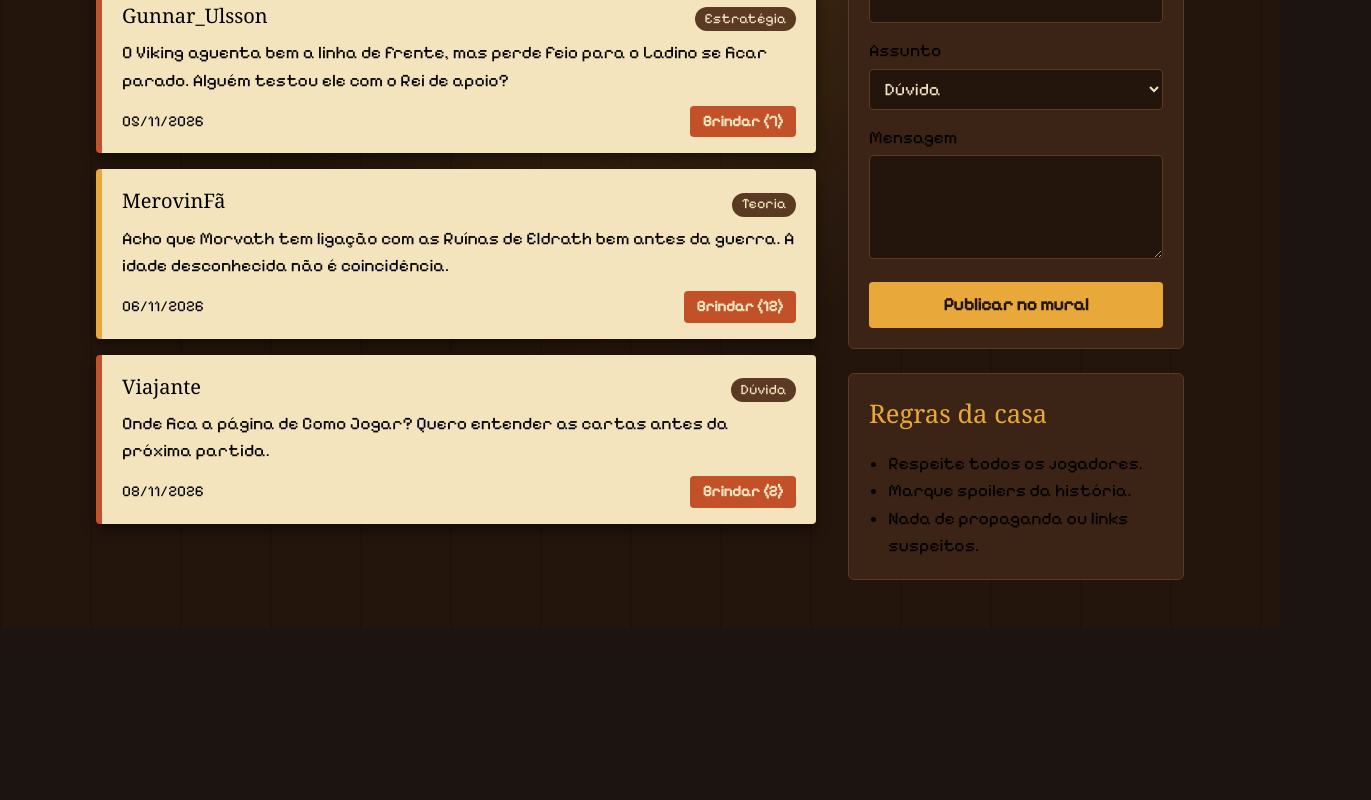
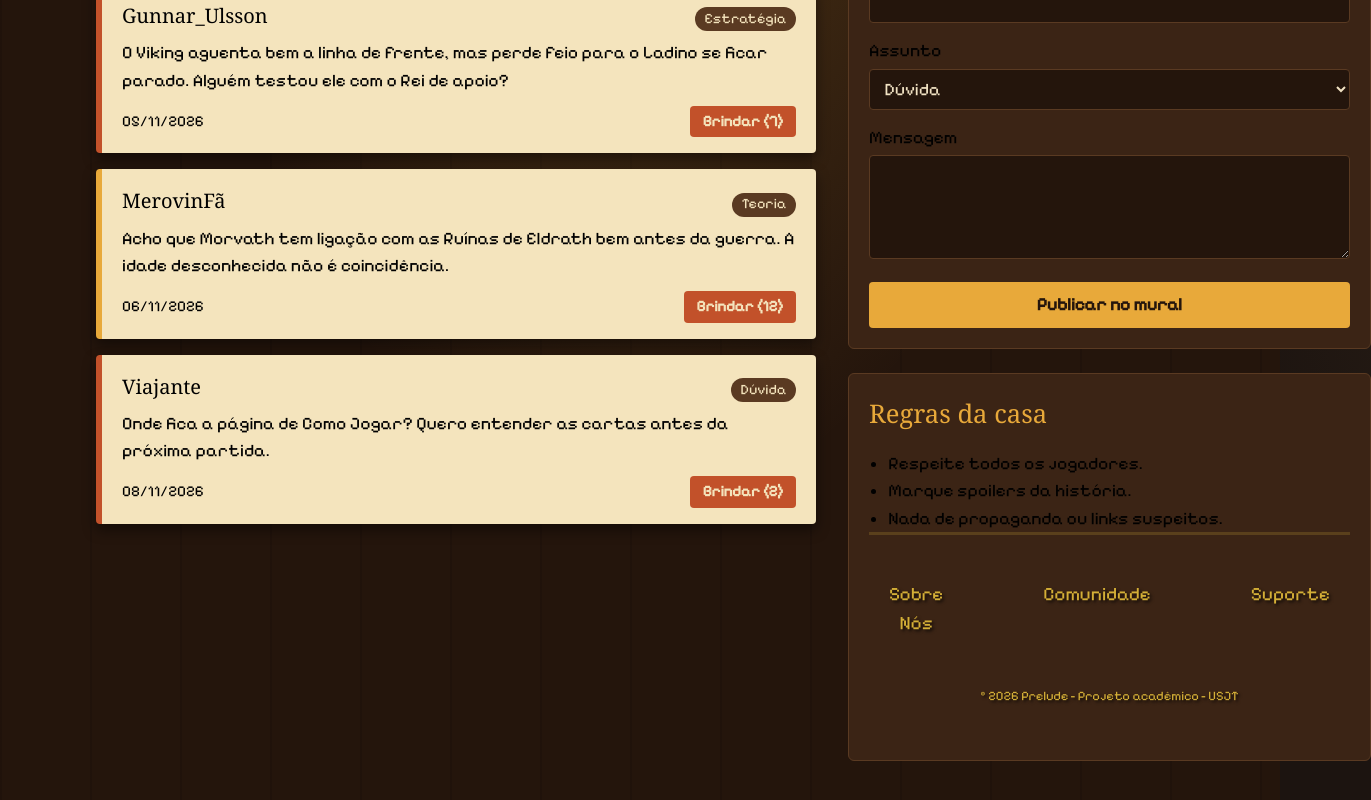
Before and after one commit to JoaquimMelo/prelude-react, a React (Vite) app: page /comunidade in a window 1280 px wide. Shown: the part 384-1184 px from the top of the page, 1371 px wide, since content can reach past the window. Before the commit the page ends 1012 px from the top, so only its background shows below. Built offline with nearby package versions, Linux system fonts and the light colour scheme; a web font is replaced by a local one.

Commit message:
commitando rodapé

```diff
--- a/src/pages/Comunidade/comunidade.tsx
+++ b/src/pages/Comunidade/comunidade.tsx
@@ -1,5 +1,7 @@
 import { useEffect, useState } from "react";
 import type { FormEvent } from "react";
+import Menu from "../../components/Menu/Menu";
+import Footer from "../../components/Footer/Footer";
 import "./comunidade.css";
 
 type Categoria = "Dúvida" | "Teoria" | "Estratégia" | "Fan art";
@@ -89,6 +91,7 @@ export default function Comunidade() {
   const visiveis = filtro === "Todas" ? posts : posts.filter((p) => p.categoria === filtro);
 
   return (
+
     <main className="comunidade">
       <header className="comunidade__hero">
         <h1 className="comunidade__titulo">A Taverna do Prelude</h1>
@@ -191,6 +194,9 @@ export default function Comunidade() {
               <li>Marque spoilers da história.</li>
               <li>Nada de propaganda ou links suspeitos.</li>
             </ul>
+
+            <Footer />
+
           </section>
         </aside>
       </div>
```
